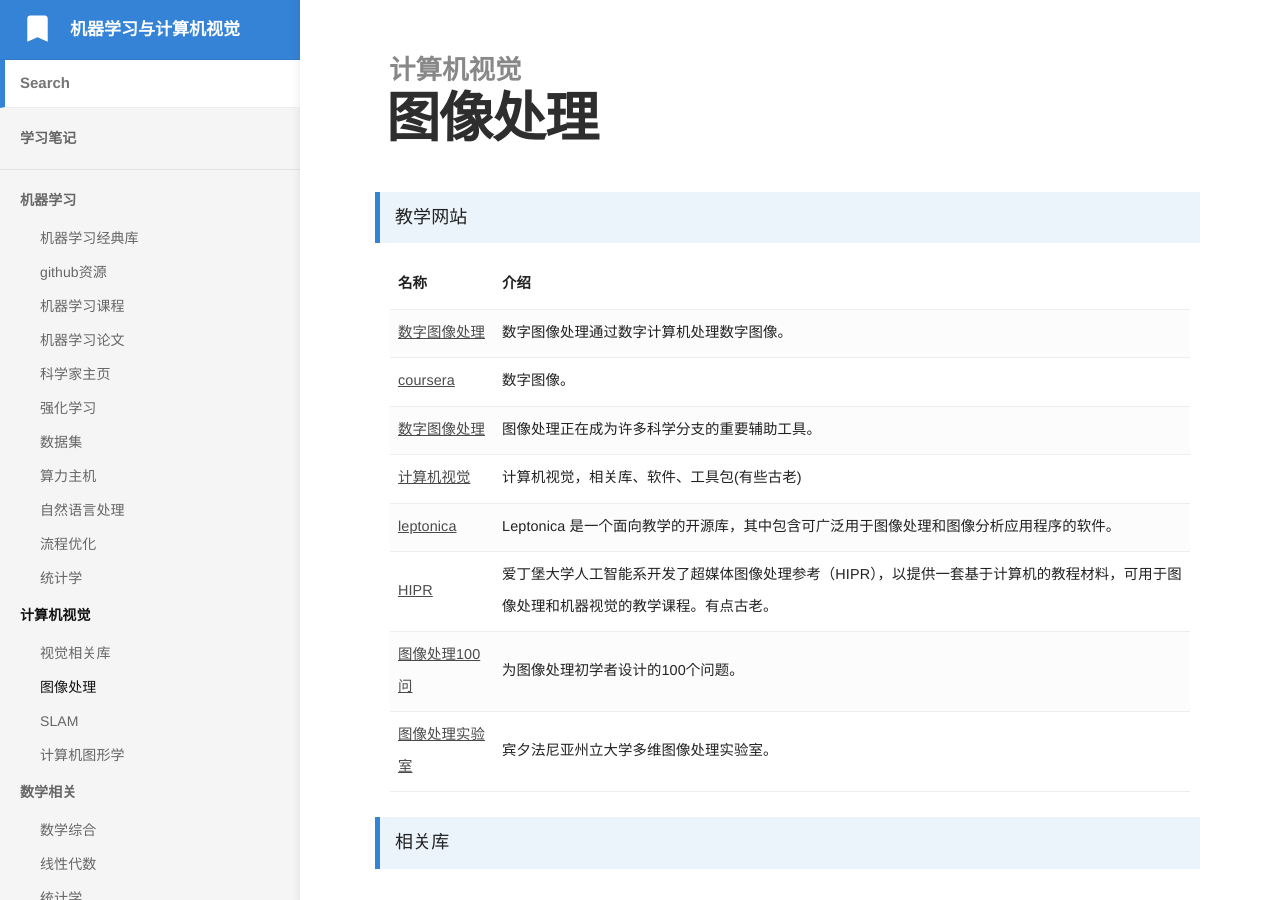
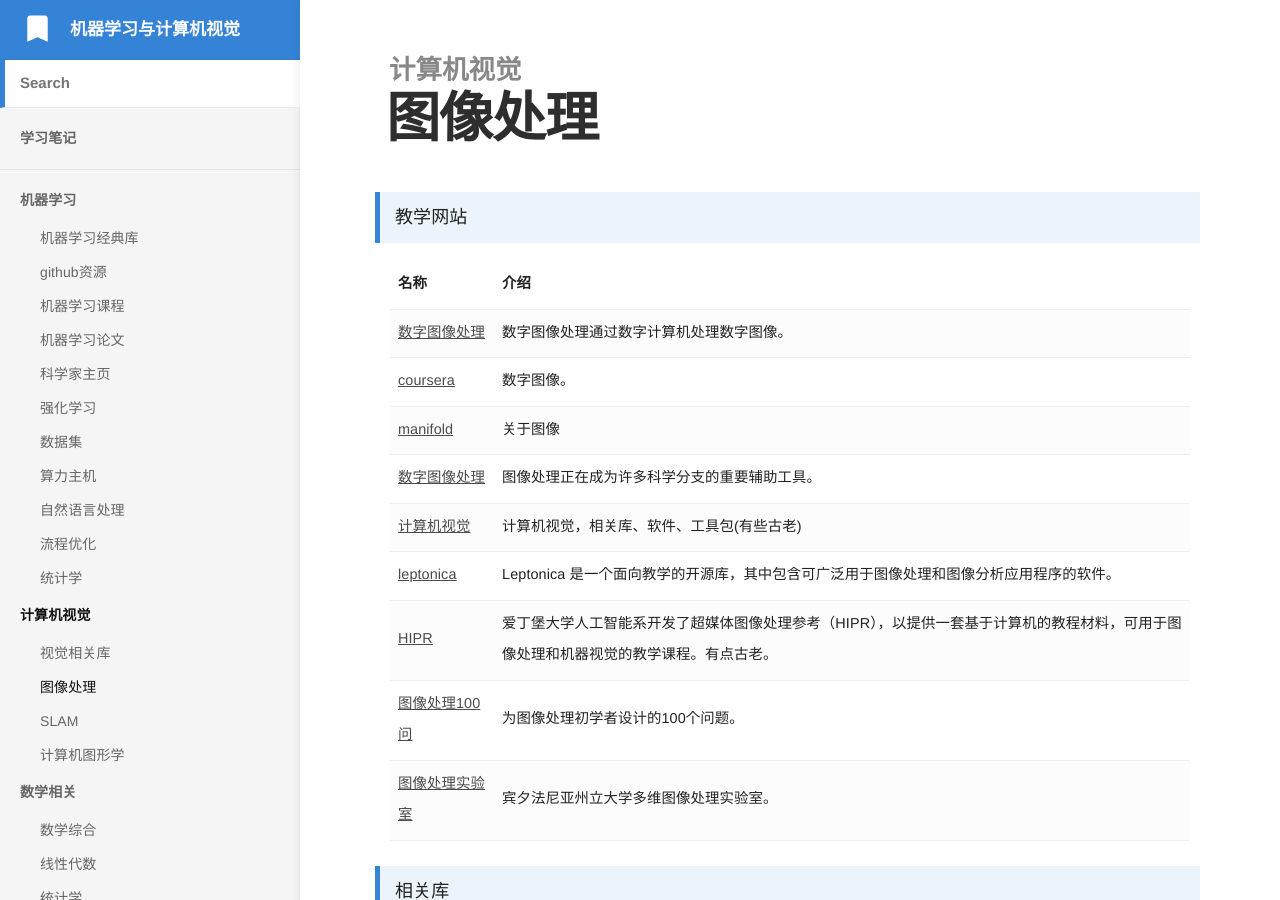
Before and after one commit to bashendixie/Machine_Learning_Notes, a Jekyll site: the page built from _docs/2、计算机视觉/图像处理.md, in a window 1280 px wide and 900 px high. Built offline with Jekyll 4.4.1, drawn with Linux system fonts in a browser that asks for light colours; some web fonts are replaced.

Commit message:
no message

```diff
--- a/_docs/2、计算机视觉/图像处理.md
+++ b/_docs/2、计算机视觉/图像处理.md
@@ -35,6 +35,14 @@ order: 2
 				数字图像。
 			</td>
 		</tr>
+		<tr>
+			<td>
+				<a href="https://manifold.net/doc/mfd9/about_images.htm">manifold</a>
+			</td>
+			<td>
+				关于图像
+			</td>
+		</tr>
 
 		<tr>
 			<td>
@@ -44,6 +52,7 @@ order: 2
 				图像处理正在成为许多科学分支的重要辅助工具。
 			</td>
 		</tr>
+
 		<tr>
 			<td>
 				<a href="http://www.cs.cmu.edu/~cil/vision.html">计算机视觉</a>
```
Also changed, not shown: 1 other file.
